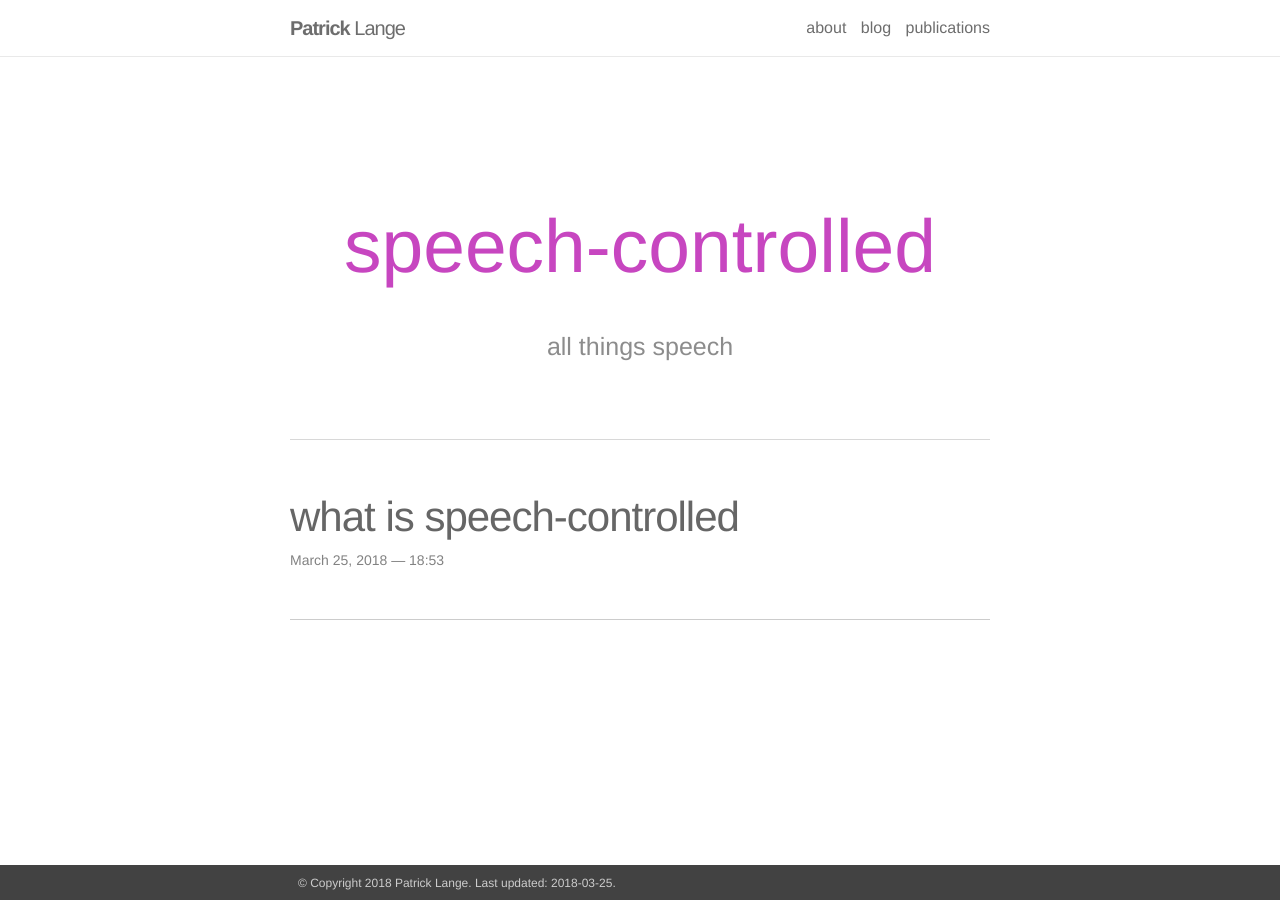
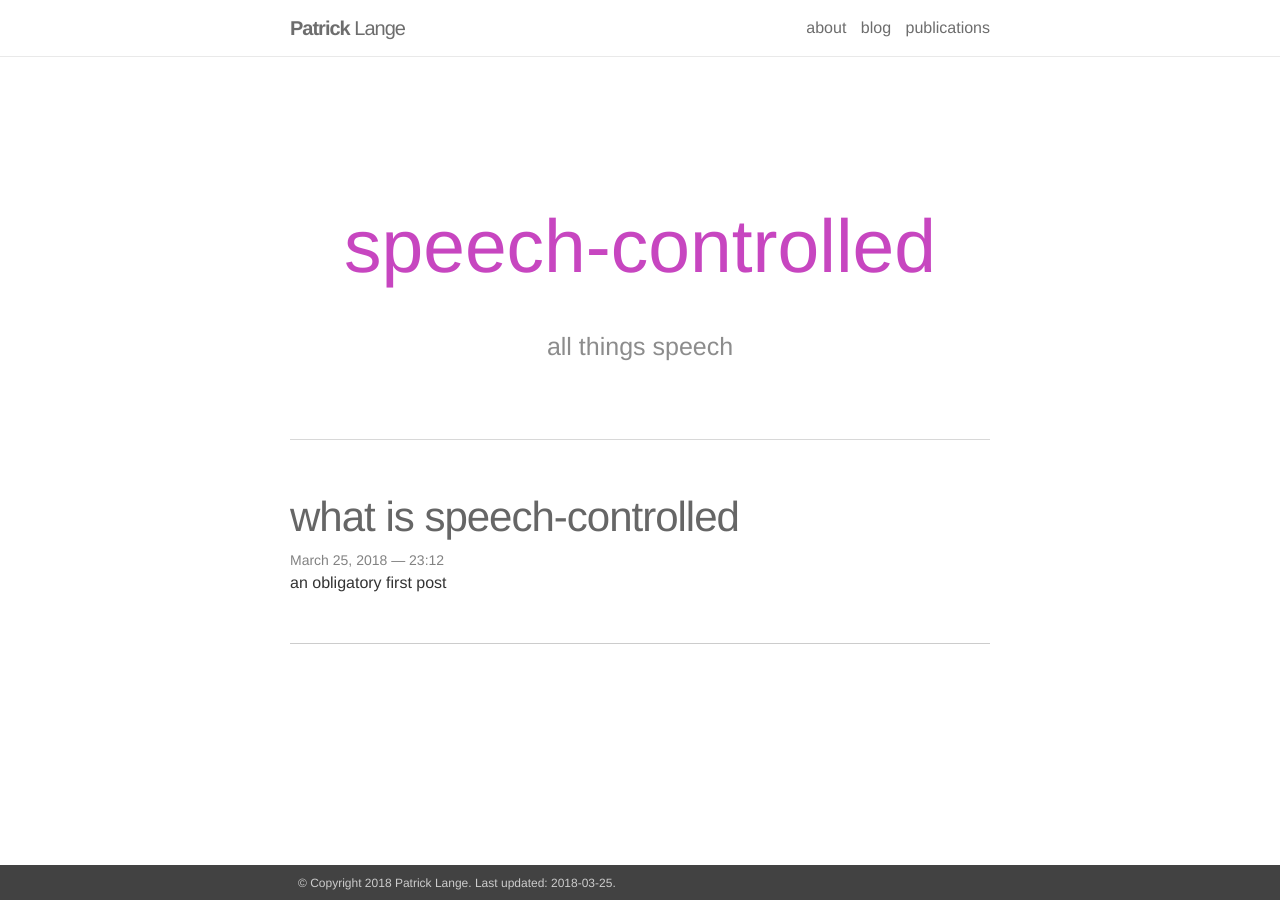
Before and after one commit to langep/langep.github.io, a Jekyll site: the page built from blog/index.html, in a window 1280 px wide. Built offline with Jekyll 4.4.1, drawn with Linux system fonts in a browser that asks for light colours; nearby versions of some CDN libraries; the list of posts is cut into pages by our own code.

Commit message:
Adding description

```diff
--- a/_posts/2018-03-25-what-is-speech-controlled.markdown
+++ b/_posts/2018-03-25-what-is-speech-controlled.markdown
@@ -1,8 +1,8 @@
 ---
 layout: post
 title:  what is speech-controlled
-date:   2018-03-25 18:53:16
-description:
+date:   2018-03-25 23:12:16
+description: an obligatory first post
 ---
 
 What is speech-controlled? For me, speech-controlled is a platform to share my
```
